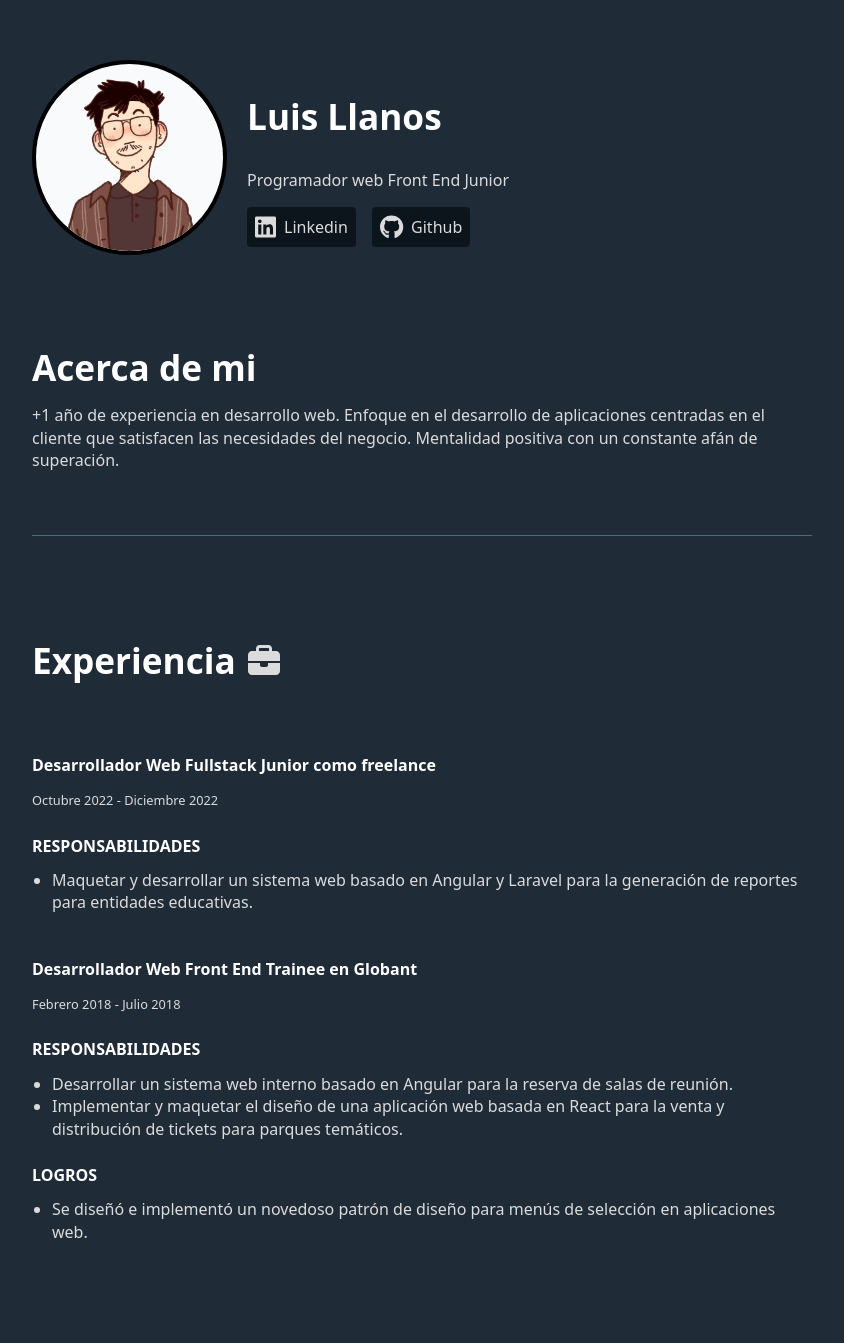
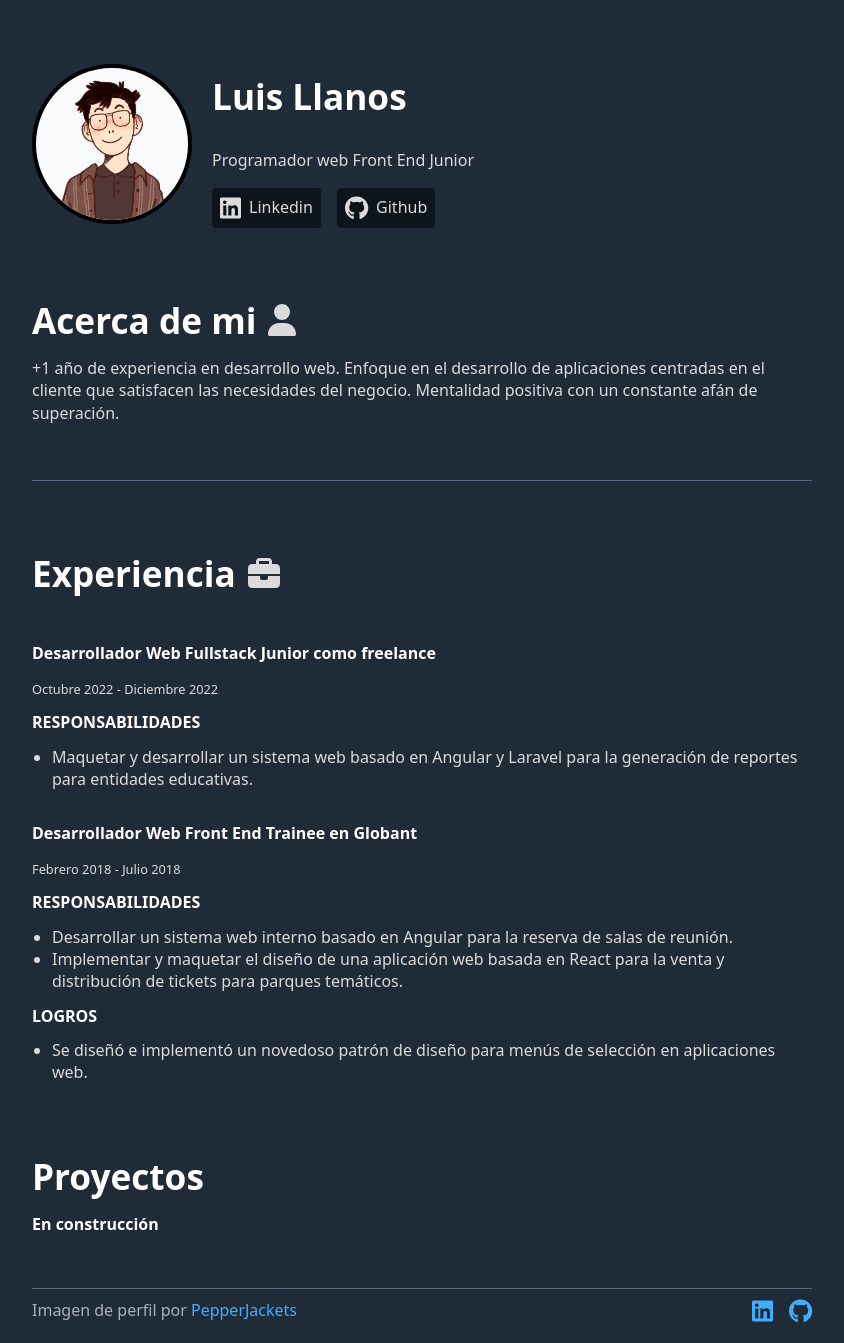
Before and after one commit to ljllanosl/portfolio-old, a React (Vite) app: page / in a window 1280 px wide. Shown: the whole page, without its empty margins (218-1062 px from the left). Before the commit the page ends 1263 px from the top, so only its background shows below. Built offline with nearby package versions, Linux system fonts and the light colour scheme.

Commit message:
changed profile pic, added projects mockup

```diff
--- a/index.html
+++ b/index.html
@@ -2,7 +2,7 @@
 <html lang="en">
   <head>
     <meta charset="UTF-8" />
-    <link rel="icon" type="image/svg+xml" href="/vite.svg" />
+    <link rel="icon" type="image/svg+xml" href="/src/assets/download20231105133408.png" />
     <meta name="viewport" content="width=device-width, initial-scale=1.0" />
     <title>Portafolio de Luis Llanos</title>
     <meta name="description" content="Portafolio de Luis Llanos, desarrollador web front end">
--- a/src/App.jsx
+++ b/src/App.jsx
@@ -1,17 +1,21 @@
 import './App.css'
 import { About } from './components/About'
 import { Experience } from './components/Experience'
+import { Footer } from './components/Footer'
 import { Home } from './components/Home'
+import { Projects } from './components/Projects'
 
 function App () {
   return (
     <>
-      <main className='flex flex-col gap-16'>
+      <main className='flex flex-col gap-14'>
         <Home />
         <About />
         <hr />
         <Experience />
+        <Projects />
       </main>
+      <Footer />
     </>
   )
 }
--- a/src/components/About.jsx
+++ b/src/components/About.jsx
@@ -1,8 +1,14 @@
+import { faUser } from '@fortawesome/free-solid-svg-icons'
+import { FontAwesomeIcon } from '@fortawesome/react-fontawesome'
+
 export function About () {
   return (
     <section id='about'>
       <article>
-        <h1>Acerca de mi</h1>
+        <span className='flex flex-row justify-start items-center gap-3'>
+          <h1>Acerca de mi</h1>
+          <FontAwesomeIcon icon={faUser} size='2x' />
+        </span>
         <p>+1 año de experiencia en desarrollo web. Enfoque en el desarrollo de aplicaciones centradas en el cliente que satisfacen las necesidades del negocio. Mentalidad positiva con un constante afán de superación.</p>
       </article>
     </section>
--- a/src/components/Experience.jsx
+++ b/src/components/Experience.jsx
@@ -4,9 +4,9 @@ import { FontAwesomeIcon } from '@fortawesome/react-fontawesome'
 export function Experience () {
   return (
     <section className='flex flex-col gap-5'>
-      <span className='flex flex-row justify-start items-center my-3 gap-3'>
-        <h1 className=''>Experiencia</h1>
-        <FontAwesomeIcon icon={faBriefcase} size='2xl' className='mb-[12px] mt-[24px]' />
+      <span className='flex flex-row justify-start items-center gap-3'>
+        <h1>Experiencia</h1>
+        <FontAwesomeIcon icon={faBriefcase} size='2x' className='my-[12px]' />
       </span>
       <article>
         <div>
--- /dev/null
+++ b/src/components/Footer.jsx
@@ -0,0 +1,18 @@
+import { faGithub, faLinkedin } from '@fortawesome/free-brands-svg-icons'
+import { FontAwesomeIcon } from '@fortawesome/react-fontawesome'
+
+export function Footer () {
+  return (
+    <footer className='flex flex-row justify-between items-center mt-10'>
+      <p>Imagen de perfil por <a href='https://picrew.me/en/image_maker/1322863'>PepperJackets</a></p>
+      <span className='flex flex-row gap-4 items-center justify-center sm:justify-start'>
+        <a className='flex items-centertext-[#dbdbdb]' href='https://www.linkedin.com/in/luisllanoslucas/' target='_blank' rel='noreferrer'>
+          <FontAwesomeIcon icon={faLinkedin} size='xl' />
+        </a>
+        <a className='flex items-centertext-[#dbdbdb]' href='https://github.com/ljllanosl' target='_blank' rel='noreferrer'>
+          <FontAwesomeIcon icon={faGithub} size='xl' />
+        </a>
+      </span>
+    </footer>
+  )
+}
--- a/src/components/Home.jsx
+++ b/src/components/Home.jsx
@@ -1,12 +1,15 @@
 import { FontAwesomeIcon } from '@fortawesome/react-fontawesome'
 import { faLinkedin, faGithub } from '@fortawesome/free-brands-svg-icons'
-import me from '../assets/download20231104002652.png'
+import me from '../assets/download20231105133408.png'
 
 export function Home () {
   return (
     <section id='home' className='pt-10'>
       <article className='flex sm:flex-row flex-col gap-5 items-center justify-center sm:justify-start'>
-        <img src={me} alt='yo' className='profile w-1/4 h-auto rounded-full bg-slate-50 border-4 rounded-full border-black' />
+        <div className='w-40 h-40 rounded-full border-4 border-black shrink-0'>
+          <img src={me} alt='yo' className=' rounded-full bg-slate-50 ' />
+        </div>
+
         <div className='flex flex-col gap-4 items-center sm:items-start justify-center sm:justify-start'>
           <h1>Luis Llanos</h1>
           <p>Programador web Front End Junior</p>
--- a/src/components/Projects.jsx
+++ b/src/components/Projects.jsx
@@ -1,5 +1,11 @@
 export function Projects () {
   return (
-    <h1>Projects</h1>
+    <section>
+      <span>
+        <h1>Proyectos</h1>
+      </span>
+      <h2>En construcción</h2>
+    </section>
+
   )
 }
--- a/src/index.css
+++ b/src/index.css
@@ -103,7 +103,8 @@ h4,
 h5,
 h6 {
   margin-bottom: 12px;
-  margin-top: 24px;
+  /* margin-top: 24px; */
+  margin-top: 12px;
 }
 
 h1 {
```
Also changed, not shown: src/assets/download20231104002652.png (deleted), src/assets/download20231105133408.png (added).
